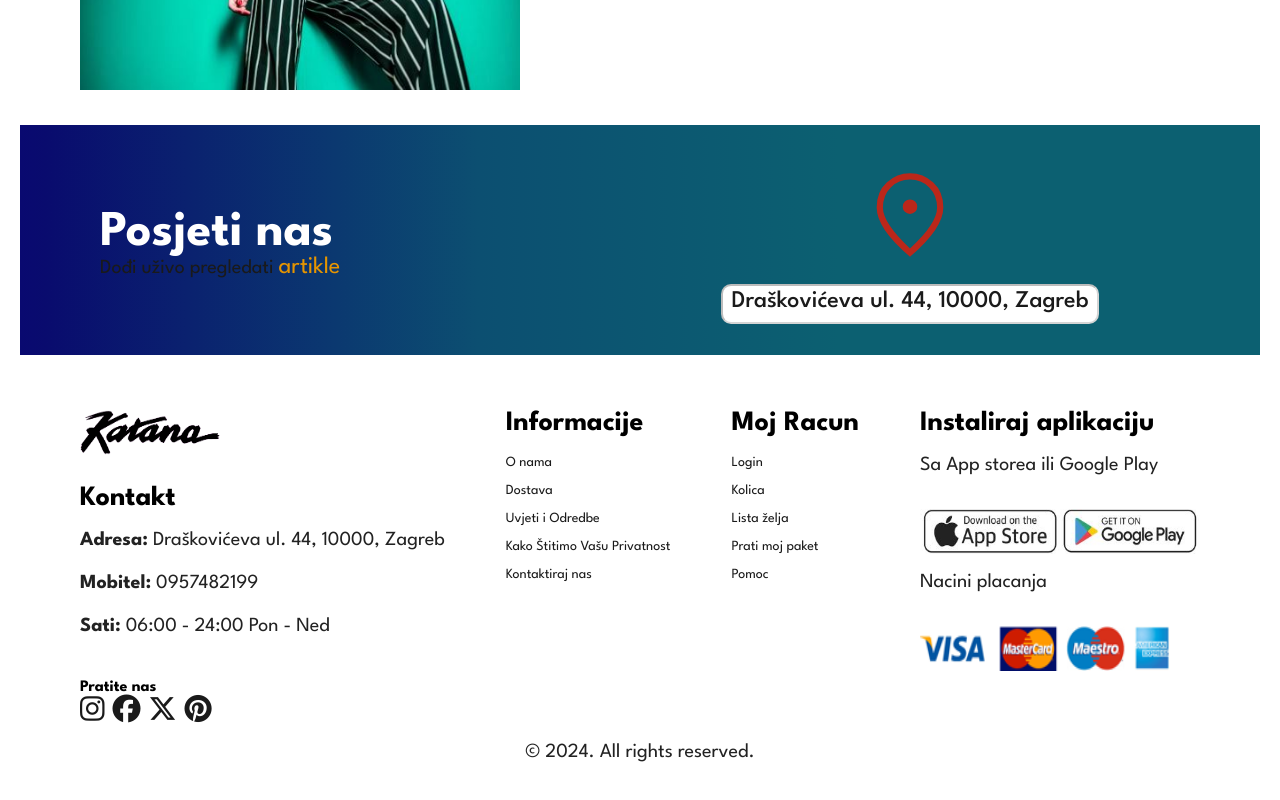
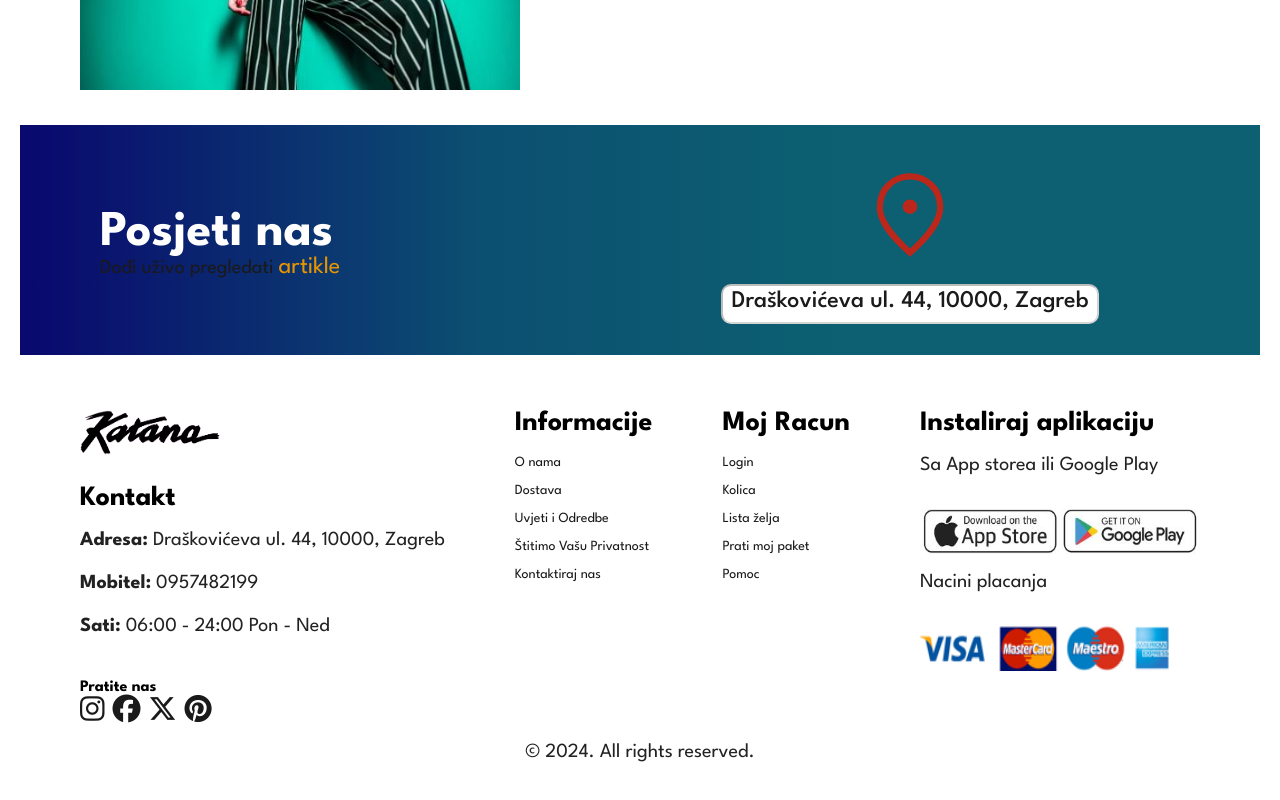
Before and after one commit to AdrianPalcic/WebshopReact, a React (Vite) app: page /#/ in a window 1280 px wide. Shown: the part 5048-5848 px from the top of the page. Built offline with nearby package versions, Linux system fonts and the light colour scheme.

Commit message:
Update Home.jsx

```diff
--- a/src/Pages/Home.jsx
+++ b/src/Pages/Home.jsx
@@ -315,7 +315,7 @@ function Home() {
         <a href="#">O nama</a>
         <a href="#">Dostava</a>
         <a href="#">Uvjeti i Odredbe</a>
-        <a href="#">Kako Štitimo Vašu Privatnost</a>
+        <a href="#">Štitimo Vašu Privatnost</a>
         <a href="#">Kontaktiraj nas</a>
     </div>
 
```
